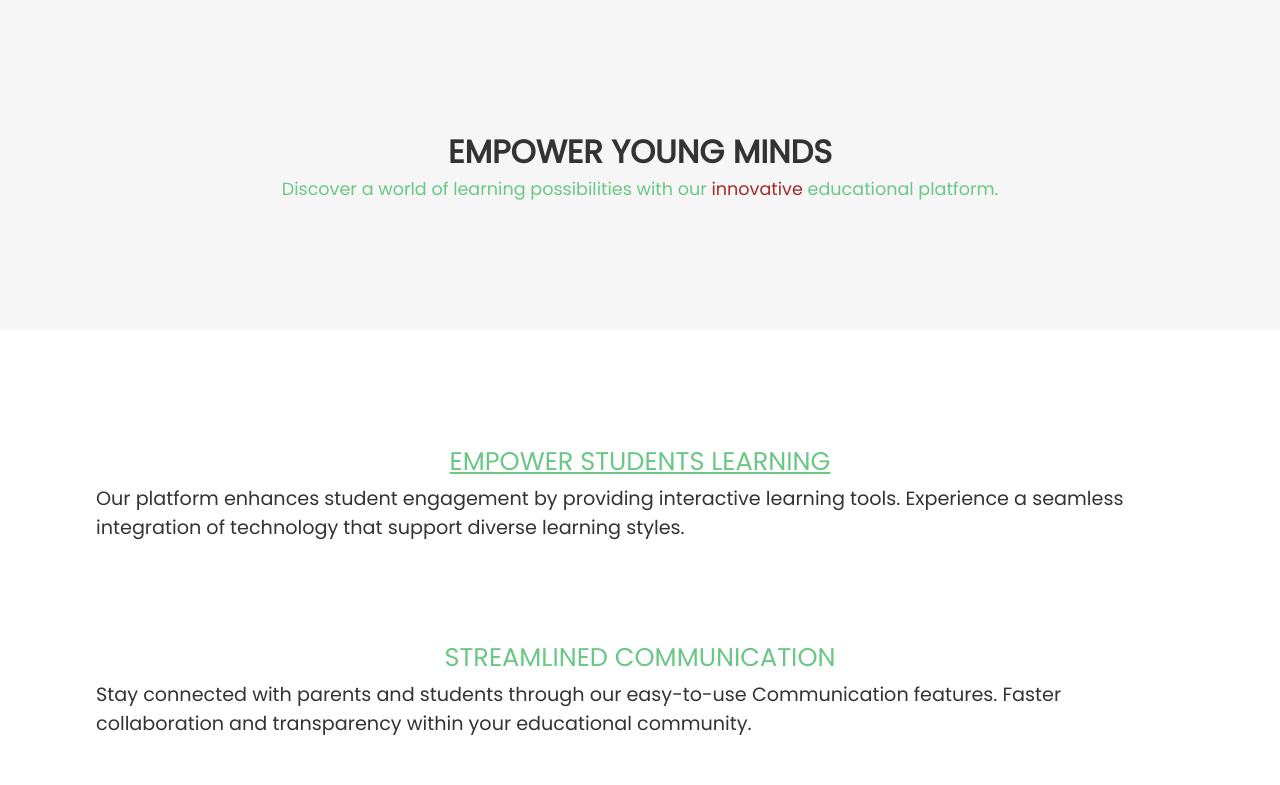
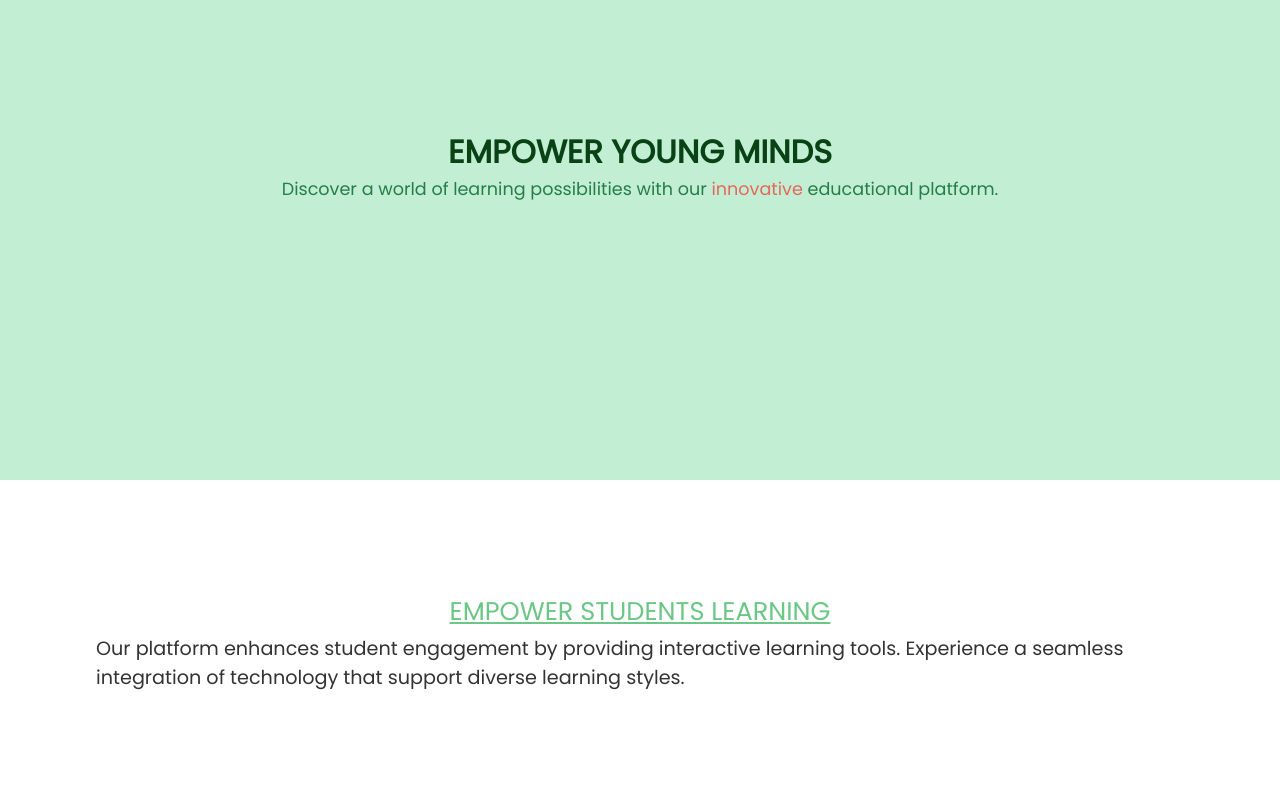
Before and after one commit to aaronBIOO/Website-Design, a plain HTML site: page index.html in a window 1280 px wide. Shown: the top 785 px of the page. Drawn offline with Linux system fonts and the light colour scheme; a web font is replaced by a local one.

Commit message:
design changes to hero section

```diff
--- a/style.css
+++ b/style.css
@@ -15,17 +15,22 @@ body {
 /* hero */
 .hero {
     padding: 8rem;
+    height: 30rem;
     text-align: center;
-    background-color:rgba(245, 245, 245, 0.863);
+    background-color:#C2EFD4;
+}
+
+.hero__title {
+    color: #094215
 }
 
 .hero__description {
-    color:#6BC785;
+    color:#267D49;
     font-size: 1.1rem;
 }
 
 .hero__highlight {
-    color: brown;
+    color: rgba(255, 0, 0, 0.568);
 }
 
 /* feature */
```
